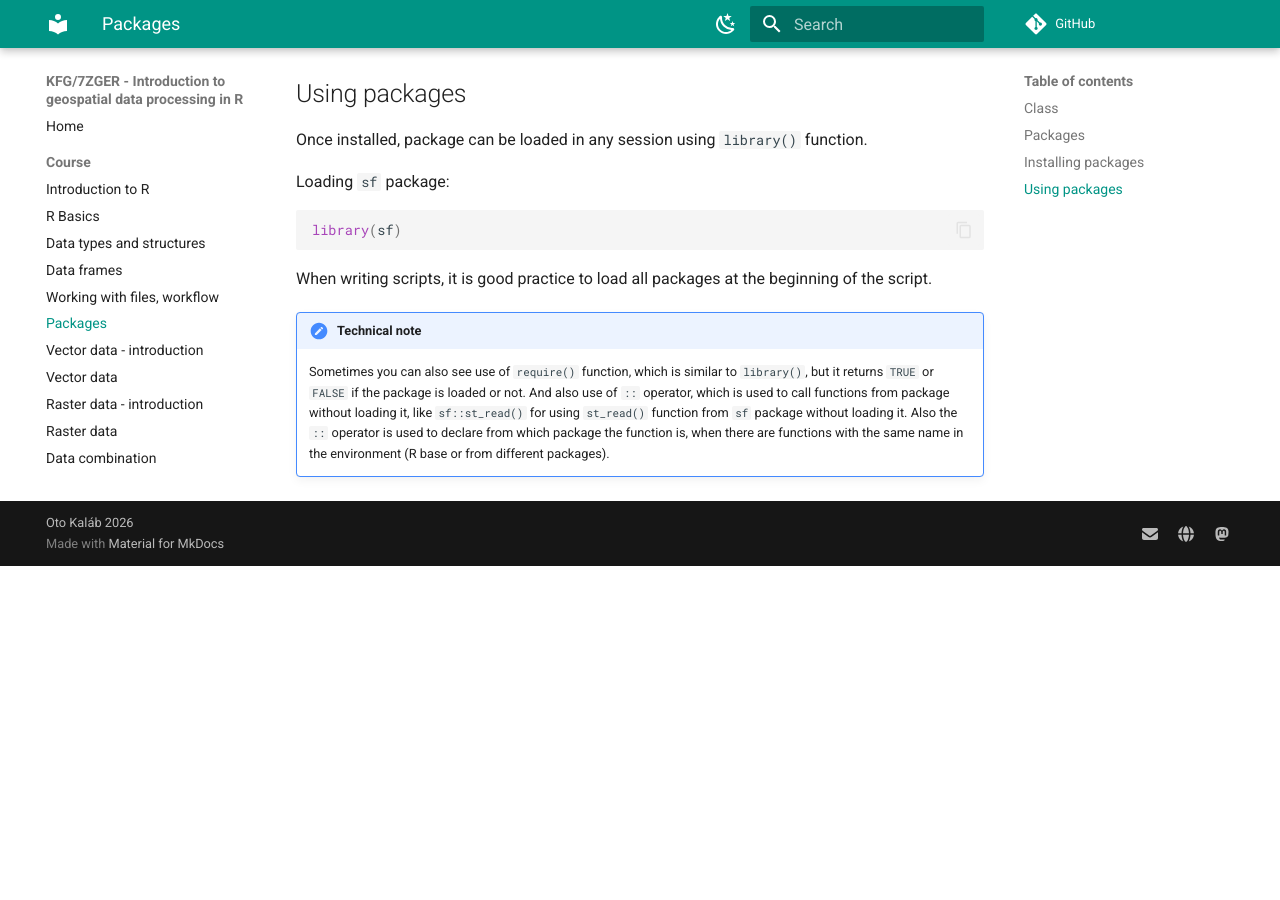
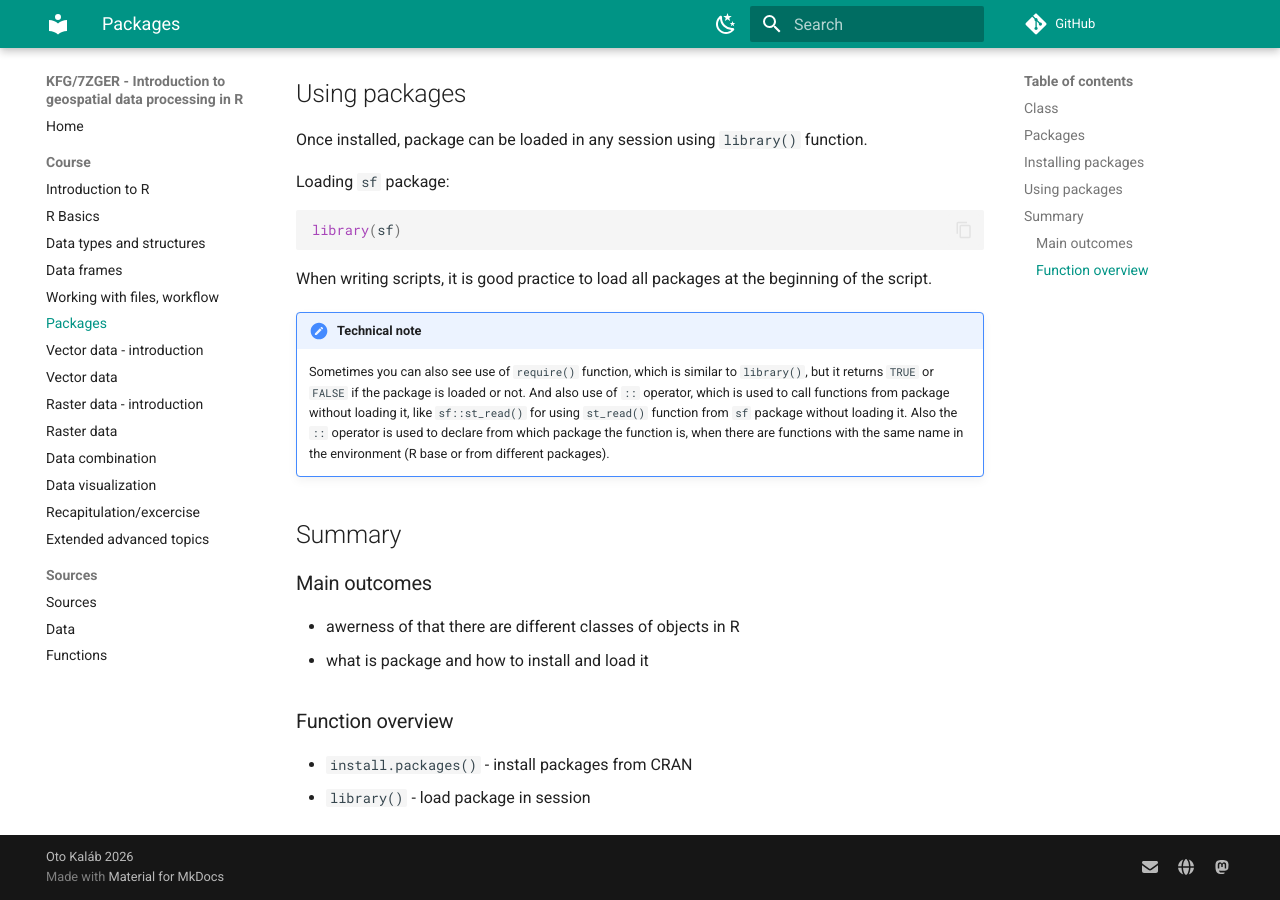
Before and after one commit to kalab-oto/7ZGER, an MkDocs documentation site: the page built from docs/packages.md, in a window 1280 px wide and 900 px high, scrolled down 1396 px. Built offline with MkDocs 1.6.1 and Material for MkDocs 9.7.7, drawn with Linux system fonts in a browser that asks for light colours; comment, search, counter and statistics services are not loaded; before the commit the page ends 1962 px from its top, so only the background shows below that.

Commit message:
add: functions and outcomes

```diff
--- a/docs/packages.md
+++ b/docs/packages.md
@@ -55,3 +55,13 @@
 
 !!! note "Technical note"
     Sometimes you can also see use of `require()` function, which is similar to `library()`, but it returns `TRUE` or `FALSE` if the package is loaded or not. And also use of `::` operator, which is used to call functions from package without loading it, like `sf::st_read()` for using `st_read()` function from `sf` package without loading it. Also the `::` operator is used to declare from which package the function is, when there are functions with the same name in the environment (R base or from different packages).
+
+## Summary
+
+### Main outcomes
+- awerness of that there are different classes of objects in R
+- what is package and how to install and load it
+
+### Function overview
+- `install.packages()` - install packages from CRAN
+- `library()` - load package in session
```
